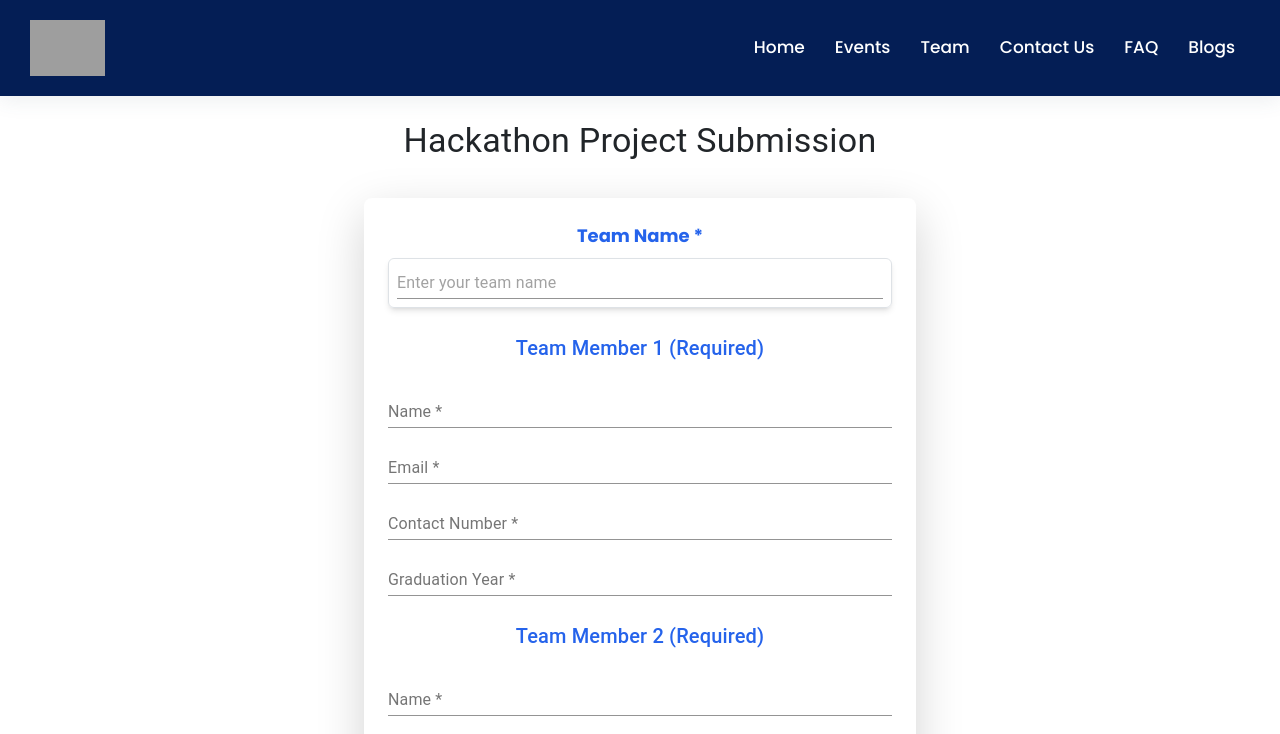
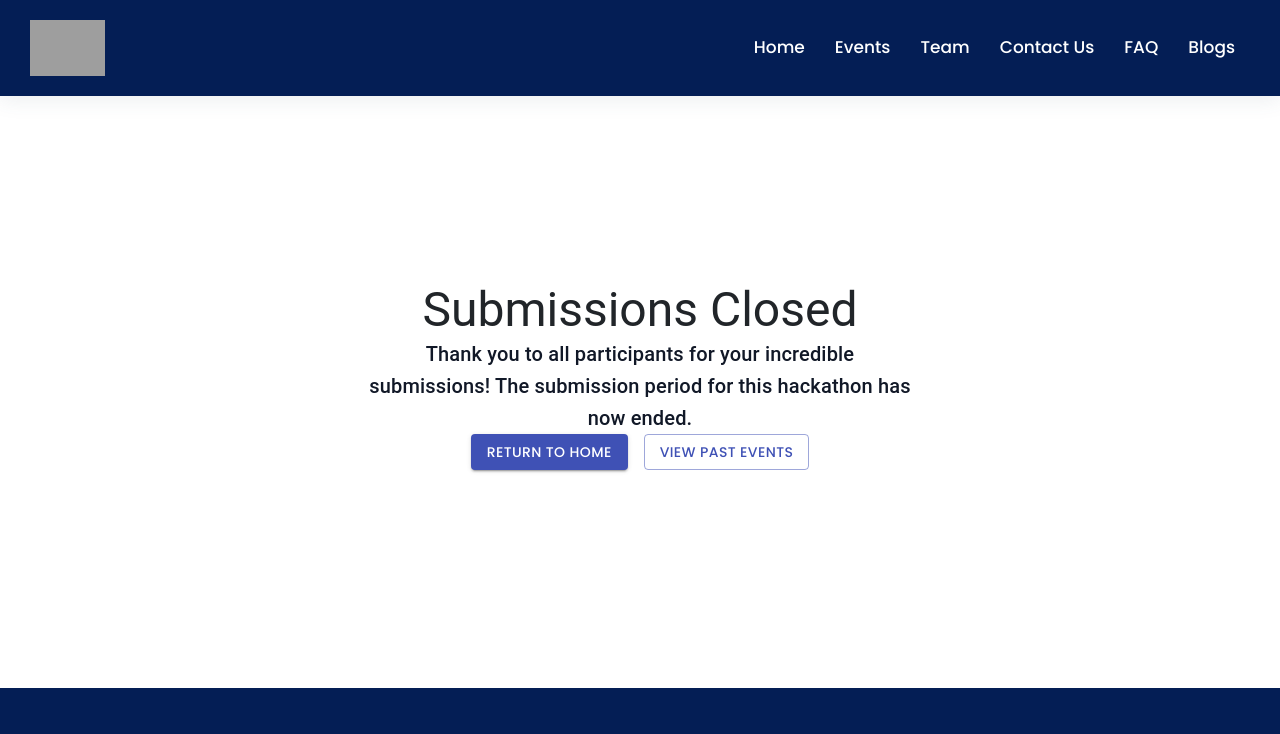
Before and after one commit to MicrosoftStudentChapterIGDTUW/reactmsc, a React (Create React App) app: page /hackitup/submission in a window 1280 px wide. Shown: the top 734 px of the page. Built offline with nearby package versions, Linux system fonts and the light colour scheme; grey boxes are pictures that could not be loaded.

Commit message:
submissions closed

```diff
--- a/src/App.js
+++ b/src/App.js
@@ -34,7 +34,9 @@ import ScrollToTop from "./ScrollToTop";
 import HackItUp from "./pages/Hack-It-Up/Hackathon";
 
 import RegistrationForm from "./pages/Hack-It-Up/RegistrationForm";
-import SubmissionForm from "./pages/Hack-It-Up/SubmissionForm";
+// import SubmissionForm from "./pages/Hack-It-Up/SubmissionForm";
+import SubmissionRedirect from "./pages/Hack-It-Up/SubmissionRedirect";
+
 
 
 function App() {
@@ -75,7 +77,9 @@ function App() {
             <Route path="/upevent" element={<Upcoming />} />
             <Route path="/hackitup" element={<HackItUp />} />
             <Route path="/hackitup/registration" element={<RegistrationForm />} />
-            <Route path="/hackitup/submission" element={<SubmissionForm />} />
+            {/* <Route path="/hackitup/submission" element={<SubmissionForm />} /> */}
+            <Route path="/hackitup/submission" element={<SubmissionRedirect />} />
+
 
 
           </Routes>
--- a/src/pages/Hack-It-Up/Sponsorship.js
+++ b/src/pages/Hack-It-Up/Sponsorship.js
@@ -4,6 +4,7 @@ import devfoliologo from "./images/sponsors/devfolio.png";
 import ethindialogo from "./images/sponsors/ethindia.svg";
 import interviewbuddylogo from "./images/sponsors/interviewbuddy.svg";
 import polygonlogo from './images/sponsors/polygon.png';
+import newagelogo from './images/sponsors/new_age_logo.png';
 
 const Sponsorship = () => {
   const sponsors = [
@@ -11,6 +12,7 @@ const Sponsorship = () => {
     { id: 2, image: polygonlogo, alt: "Polygon" },
     { id: 3, image: ethindialogo, alt: "EthIndia" },
     { id: 4, image: interviewbuddylogo, alt: "Interview Buddy" },
+    { id: 5, image: newagelogo, alt: "New Age"},
   ];
 
   return (
--- /dev/null
+++ b/src/pages/Hack-It-Up/SubmissionRedirect.js
@@ -0,0 +1,58 @@
+import React from "react";
+import { Container, Box, Typography, Button } from '@material-ui/core';
+import AOS from 'aos';
+import 'aos/dist/aos.css';
+
+const SubmissionRedirect = () => {
+  React.useEffect(() => {
+    AOS.init();
+  }, []);
+
+  return (
+    <Container maxWidth="sm">
+      <Box
+        my={4}
+        className="flex flex-col items-center justify-center min-h-[70vh] text-center"
+        data-aos="fade-up"
+      >
+        <Typography
+          variant="h3"
+          component="h1"
+          className="text-darkblue font-bold mb-6"
+        >
+          Submissions Closed
+        </Typography>
+
+        <Typography
+          variant="h6"
+          className="text-gray-900 mb-8 text-center"
+        >
+          Thank you to all participants for your incredible submissions!
+          The submission period for this hackathon has now ended.
+        </Typography>
+
+        <Box className="flex space-x-4">
+          <Button
+            variant="contained"
+            color="primary"
+            href="/"
+            className="bg-blue-600 text-white hover:bg-blue-600 px-6 rounded-xl"
+          >
+            Return to Home
+          </Button>
+
+          <Button
+            variant="outlined"
+            color="primary"
+            href="/past-events"
+            className="border-blue-600 text-blue-600 hover:bg-blue-50 px-6 rounded-xl"
+          >
+            View Past Events
+          </Button>
+        </Box>
+      </Box>
+    </Container>
+  );
+};
+
+export default SubmissionRedirect;
--- a/src/pages/Hack-It-Up/timeline/timelineElements.js
+++ b/src/pages/Hack-It-Up/timeline/timelineElements.js
@@ -38,18 +38,18 @@ let timelineElements = [
       description:
         "Selected teams will have the unique opportunity to work with expert mentors who will guide them throughout the process",
       buttonText: "Connect",
-      date: "18th February, 2025",
+      date: "15th-17th February, 2025",
       icon: "school",
     },
     {
       id: 4,
       title: "FINALE",
-      location: "In-Person",
+      location: "IGDTUW Seminar Hall",
       description:
         "Submit your prototype and present your innovations in the finale!",
         link: "/hackitup",
       buttonText: "Prizes To Be Revealed Soon",
-      date: "To Be Announced",
+      date: "18th February, 2025",
       icon: "work",
     },
     // {
```
Also changed, not shown: src/pages/Hack-It-Up/images/sponsors/new_age_logo.png (added).
